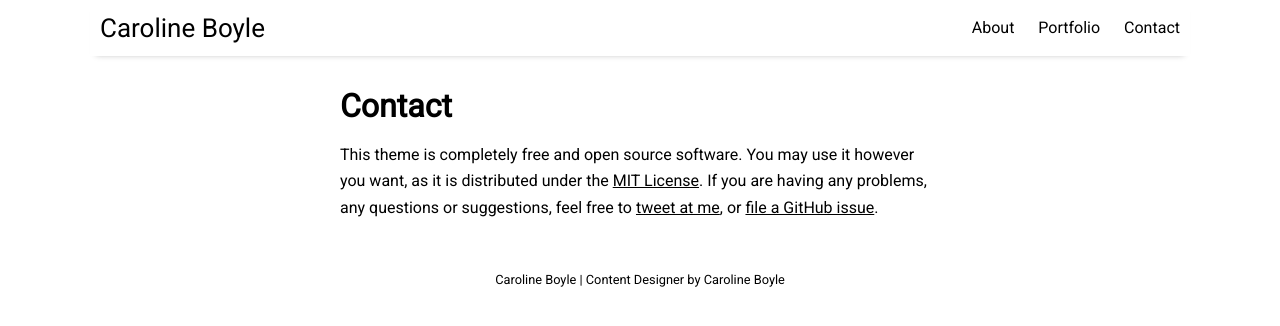
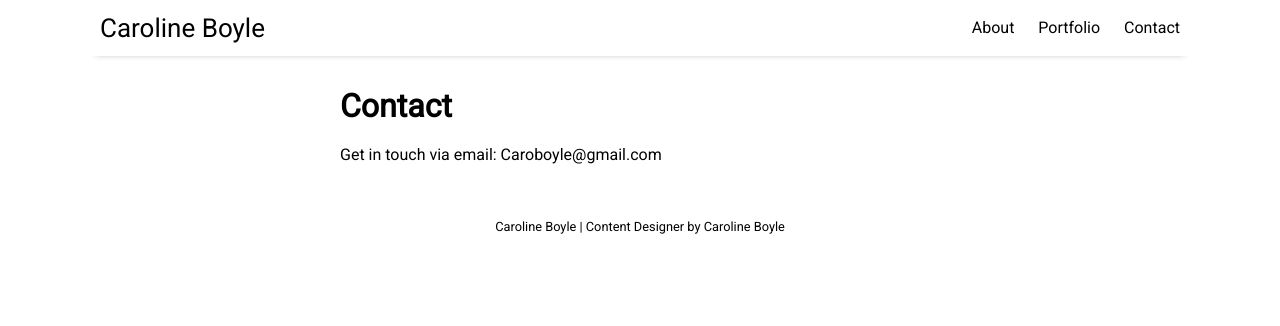
Before and after one commit to caroboyle-ux/CD, a Jekyll site: the page built from pages/contact.md, in a window 1280 px wide. Shown: the top 326 px of the page. Built offline with Jekyll 4.4.1, drawn with Linux system fonts in a browser that asks for light colours; nearby versions of some CDN libraries.

Commit message:
Update contact.md

```diff
--- a/pages/contact.md
+++ b/pages/contact.md
@@ -3,4 +3,4 @@
 title: Contact
 ---
 
-This theme is completely free and open source software. You may use it however you want, as it is distributed under the [MIT License](http://choosealicense.com/licenses/mit/). If you are having any problems, any questions or suggestions, feel free to [tweet at me](https://twitter.com/intent/tweet?text=My%question%about%Millennial%is:%&amp;via=paululele), or [file a GitHub issue](https://github.com/lenpaul/Millennial/issues/new).
+Get in touch via email: Caroboyle@gmail.com
```
